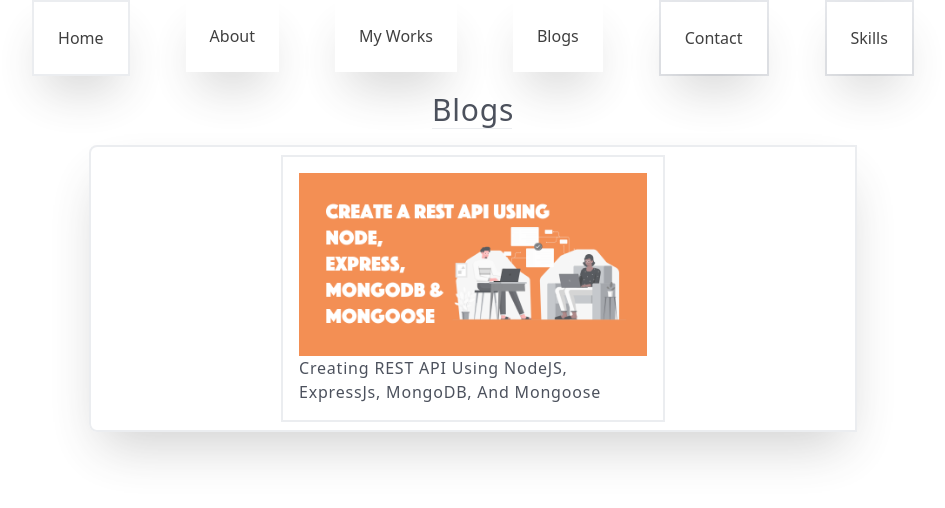
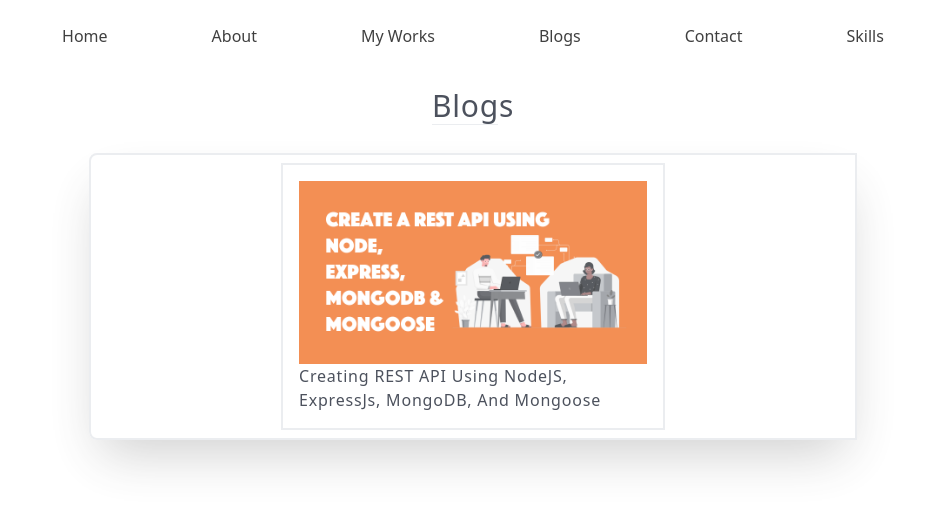
Before and after one commit to minhajspace/portfolio, a React (Create React App) app: page /blogs in a window 1280 px wide. Shown: the top 508 px of the page, without its empty margins (167-1112 px from the left). Built offline with nearby package versions, Linux system fonts and the light colour scheme.

Commit message:
change in nav

```diff
--- a/src/Components/Blogs.js
+++ b/src/Components/Blogs.js
@@ -12,12 +12,11 @@
 
                 <div id="profile" className={` flex  w-full lg:w-3/5 rounded-lg lg:rounded-l-lg lg:rounded-r-none opacity-75 mx-6 lg:mx-0  justify-center`}>
 
-                    <div className=" md:p-4 text-center lg:text-left text-3xl ">
+                    <div className="md:p-4  text-center lg:text-left text-3xl ">
                         Blogs
-                         <hr className="w-20 " />
+                    <hr className="mx-auto lg:mx-0 w-4/5 pt-3  " />
+                    </div>
 
-
-                    </div>
 
                 </div>
 
--- a/src/Components/Nav.js
+++ b/src/Components/Nav.js
@@ -11,15 +11,15 @@
     return (
         <nav className="flex-wrap justify-center flex">
             <div className="mx-7 my-7 lg:my-0">
-                <div id="profile" className="shadow-2xl opacity-75 mx-6 lg:mx-0 bg-white">
-                    <div className="p-2 md:p-6 text-center lg:text-left border-2 ">
+                <div id="profile" className=" opacity-75 mx-6 lg:mx-0 bg-white">
+                    <div className="p-2 md:p-6 text-center lg:text-left  ">
                         <Link to="/">Home </Link>
                     </div>
 
                 </div>
             </div>
             <div className="mx-7 my-7 lg:my-0">
-                <div id="profile" className="shadow-2xl opacity-75 mx-6 lg:mx-0 bg-white">
+                <div id="profile" className=" opacity-75 mx-6 lg:mx-0 bg-white">
                     <div className="p-2 md:p-6 text-center lg:text-left">
                         <Link to="/about">About</Link>
                     </div>
@@ -27,7 +27,7 @@
                 </div>
             </div>
             <div className="mx-7 my-7 lg:my-0">
-                <div id="profile" className="shadow-2xl opacity-75 mx-6 lg:mx-0 bg-white">
+                <div id="profile" className=" opacity-75 mx-6 lg:mx-0 bg-white">
                     <div className="p-2 md:p-6 text-center lg:text-left">
                         <Link to="/works">My Works </Link>
                     </div>
@@ -35,23 +35,23 @@
                 </div>
             </div>
             <div className=" mx-7 my-7 lg:my-0">
-                <div id="profile" className="shadow-2xl opacity-75 mx-6 lg:mx-0 bg-white">
+                <div id="profile" className=" opacity-75 mx-6 lg:mx-0 bg-white">
                     <div className="p-2 md:p-6 text-center lg:text-left">
                         <Link to="/blogs">Blogs</Link>
                     </div>
 
                 </div>
             </div>
-            <div className="border-2 mx-7 my-7 lg:my-0">
-                <div id="profile" className="shadow-2xl opacity-75 mx-6 lg:mx-0 bg-white">
+            <div className=" mx-7 my-7 lg:my-0">
+                <div id="profile" className=" opacity-75 mx-6 lg:mx-0 bg-white">
                     <div className="p-2 md:p-6 text-center lg:text-left">
                         <Link to="/contact">Contact</Link>
                     </div>
 
                 </div>
             </div>
-            <div className="border-2 mx-7 my-7 lg:my-0">
-                <div id="profile" className="shadow-2xl opacity-75 mx-6 lg:mx-0 bg-white">
+            <div className=" mx-7 my-7 lg:my-0">
+                <div id="profile" className=" opacity-75 mx-6 lg:mx-0 bg-white">
                     <div className="p-2 md:p-6 text-center lg:text-left">
                         <Link to="/skills">Skills</Link>
                     </div>
```
